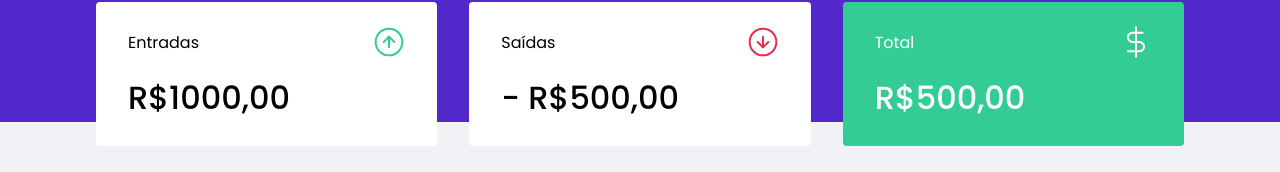
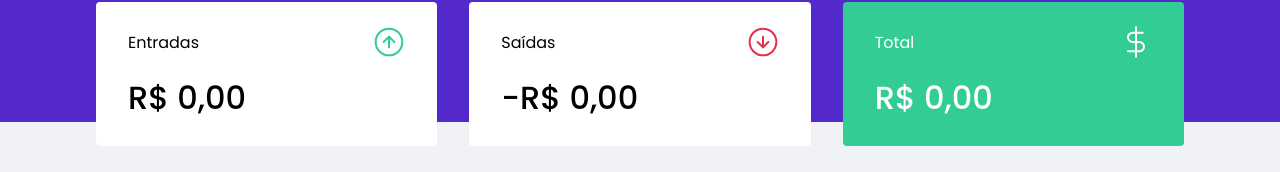
Before and after one commit to lucasdiniz10/dtmoney, a React (Create React App) app: page / in a window 1280 px wide. Shown: the part 150-322 px from the top of the page. Built offline with nearby package versions, Linux system fonts and the light colour scheme; no server answers; what miragejs would draw is missing.

Commit message:
contexto sumary

```diff
--- a/src/components/Summary/index.tsx
+++ b/src/components/Summary/index.tsx
@@ -9,6 +9,22 @@
 export function Summary() {
   const { transactions } = useContext(TransactionsContext);
 
+  const summary = transactions.reduce((acc, transaction) => {
+    if (transaction.type === 'deposit') {
+      acc.deposits += transaction.amount;
+      acc.total += transaction.amount;
+    } else {
+      acc.withdraws += transaction.amount;
+      acc.total -= transaction.amount;
+    }
+
+    return acc;
+  }, {
+    deposits: 0,
+    withdraws: 0,
+    total: 0,
+  });
+
   return (
     <Container>
       <div>
@@ -16,21 +32,37 @@
           <p>Entradas</p>
           <img src={incomeImg} alt="Entradas" />
         </header>
-        <strong>R$1000,00</strong>
+        <strong>
+          {new Intl.NumberFormat('pt-BR', {
+            style: 'currency',
+            currency: 'BRL',
+          }).format(summary.deposits)}
+        </strong>
       </div>
       <div>
         <header>
           <p>Saídas</p>
           <img src={outcomeImg} alt="Saídas" />
         </header>
-        <strong>- R$500,00</strong>
+        <strong>
+          -
+          {new Intl.NumberFormat('pt-BR', {
+          style: 'currency',
+          currency: 'BRL',
+        }).format(summary.withdraws)}
+        </strong>
       </div>
       <div className="highlight-background">
         <header>
           <p>Total</p>
           <img src={totalImg} alt="Total" />
         </header>
-        <strong>R$500,00</strong>
+        <strong>
+          {new Intl.NumberFormat('pt-BR', {
+            style: 'currency',
+            currency: 'BRL',
+          }).format(summary.total)}
+        </strong>
       </div>
     </Container>
   );
```
